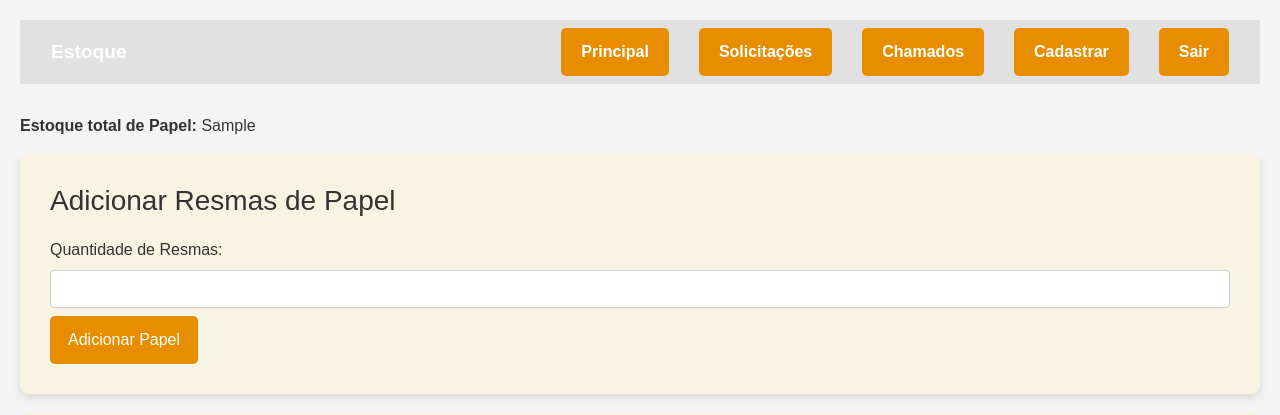
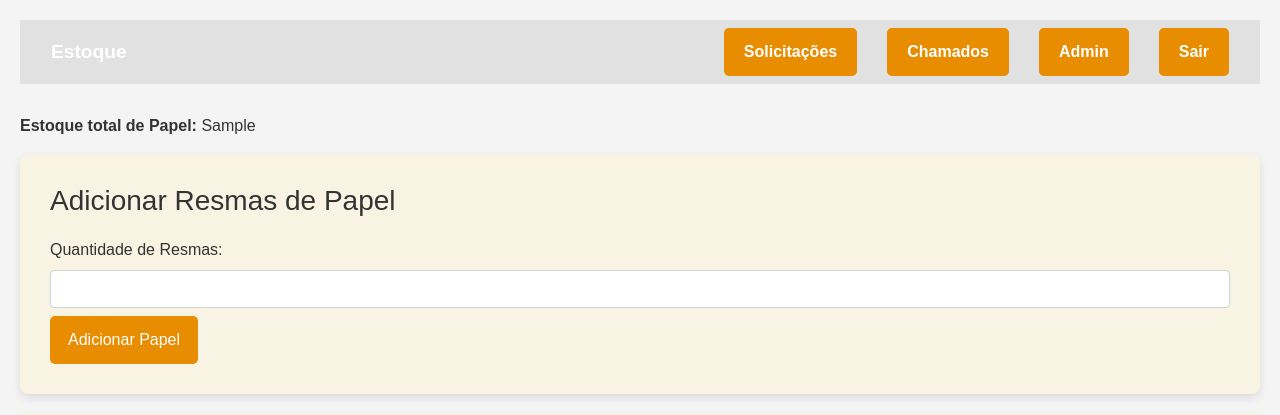
Before and after one commit to laviniasa/selbmanager, a Flask app: template gerenciador_estoque/templates/index.html in a window 1280 px wide. Shown: the top 415 px of the page. Run offline with Flask 3, Linux system fonts and the light colour scheme; the template is opened without the code that fills it: most values are stand-ins (such as "Sample title", 1, 10 or a date in 2020); some libraries are stand-ins or nearby versions.

Commit message:
Update index.html

```diff
--- a/gerenciador_estoque/templates/index.html
+++ b/gerenciador_estoque/templates/index.html
@@ -114,9 +114,6 @@
                 <!-- Itens de navegação à direita -->
                 <div style="display: flex;">
                     <li class="nav-item">
-                        <a class="nav-link" href="/principal">Principal</a> <!-- Novo link para a página principal -->
-                    </li>
-                    <li class="nav-item">
                         <a class="nav-link" href="/solicitacoes">Solicitações</a>
                     </li>
                     <li class="nav-item">
@@ -124,10 +121,10 @@
                     </li>
 
                     <li class="nav-item">
-                        <a class="nav-link" href="/cadastrar">Cadastrar</a>
+                        <a class="nav-link" href="/cadastrar">Admin</a>
                     </li>
                     <li class="nav-item">
-                        <a class="nav-link" href="/logout">Sair</a>
+                        <a class="nav-link" href="/principal">Sair</a>
                     </li>
                 </div>
             </ul>
```
